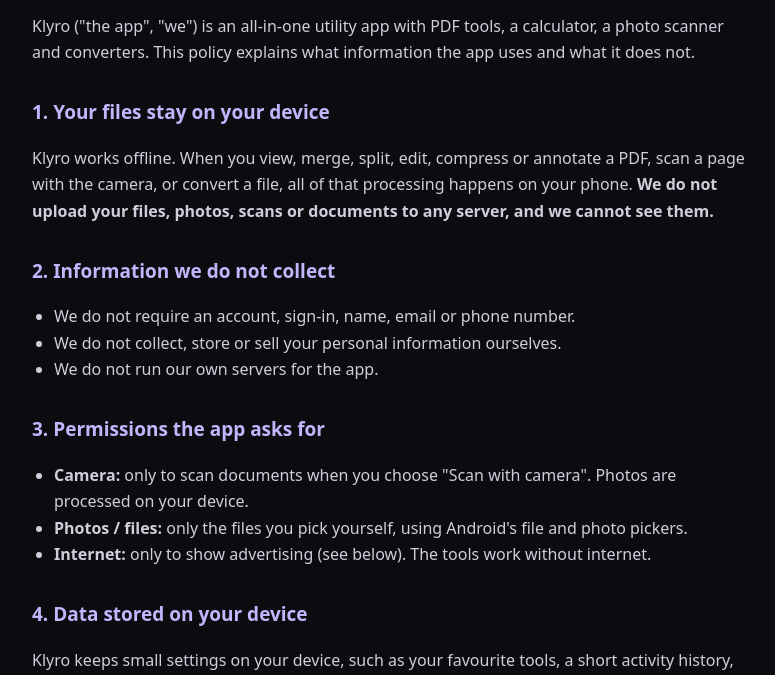
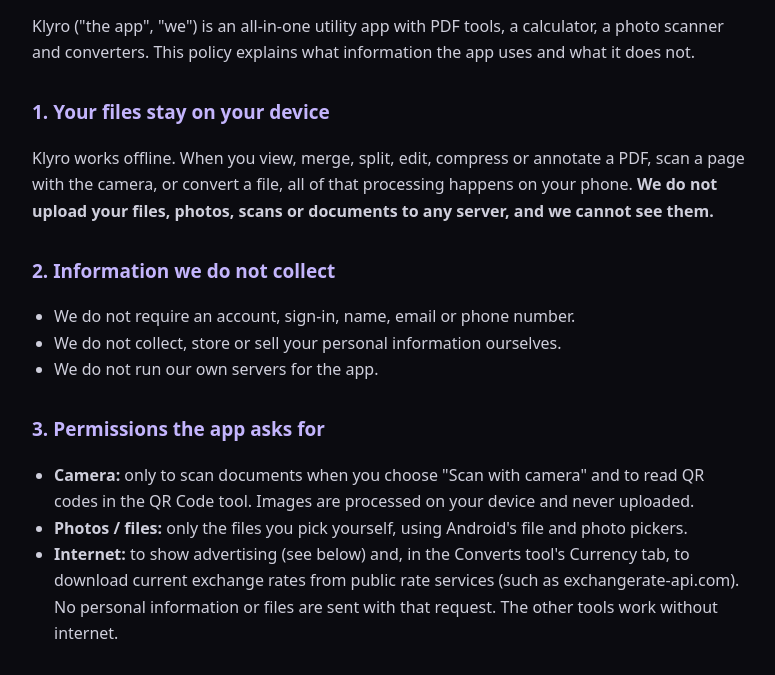
Before and after one commit to joydhar0108-creator/Klyro-privacy-, a plain HTML site: page index.html in a window 1280 px wide. Shown: the part 118-793 px from the top of the page, without its empty margins (248-1023 px from the left). Drawn offline with Linux system fonts and the light colour scheme.

Commit message:
Add files via upload

```diff
--- a/index.html
+++ b/index.html
@@ -34,9 +34,9 @@
 
 <h2>3. Permissions the app asks for</h2>
 <ul>
-  <li><b>Camera:</b> only to scan documents when you choose "Scan with camera". Photos are processed on your device.</li>
+  <li><b>Camera:</b> only to scan documents when you choose "Scan with camera" and to read QR codes in the QR Code tool. Images are processed on your device and never uploaded.</li>
   <li><b>Photos / files:</b> only the files you pick yourself, using Android's file and photo pickers.</li>
-  <li><b>Internet:</b> only to show advertising (see below). The tools work without internet.</li>
+  <li><b>Internet:</b> to show advertising (see below) and, in the Converts tool's Currency tab, to download current exchange rates from public rate services (such as exchangerate-api.com). No personal information or files are sent with that request. The other tools work without internet.</li>
 </ul>
 
 <h2>4. Data stored on your device</h2>
```
